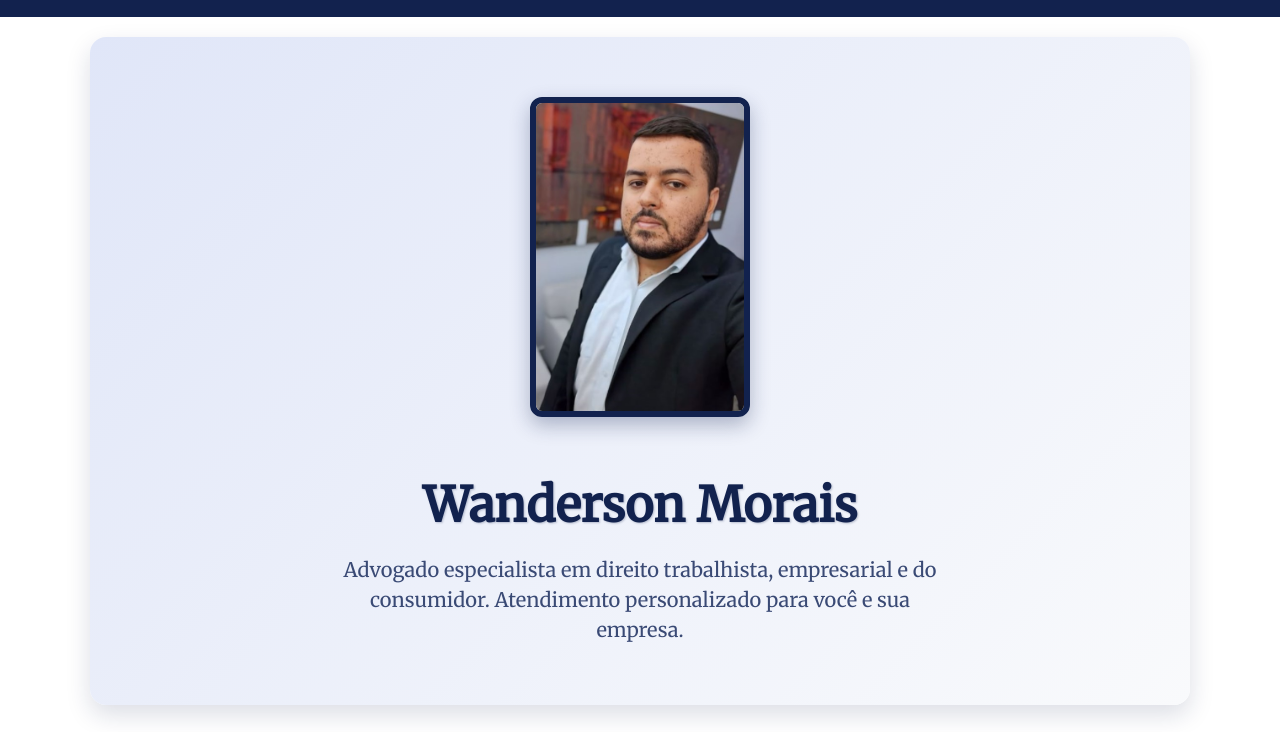
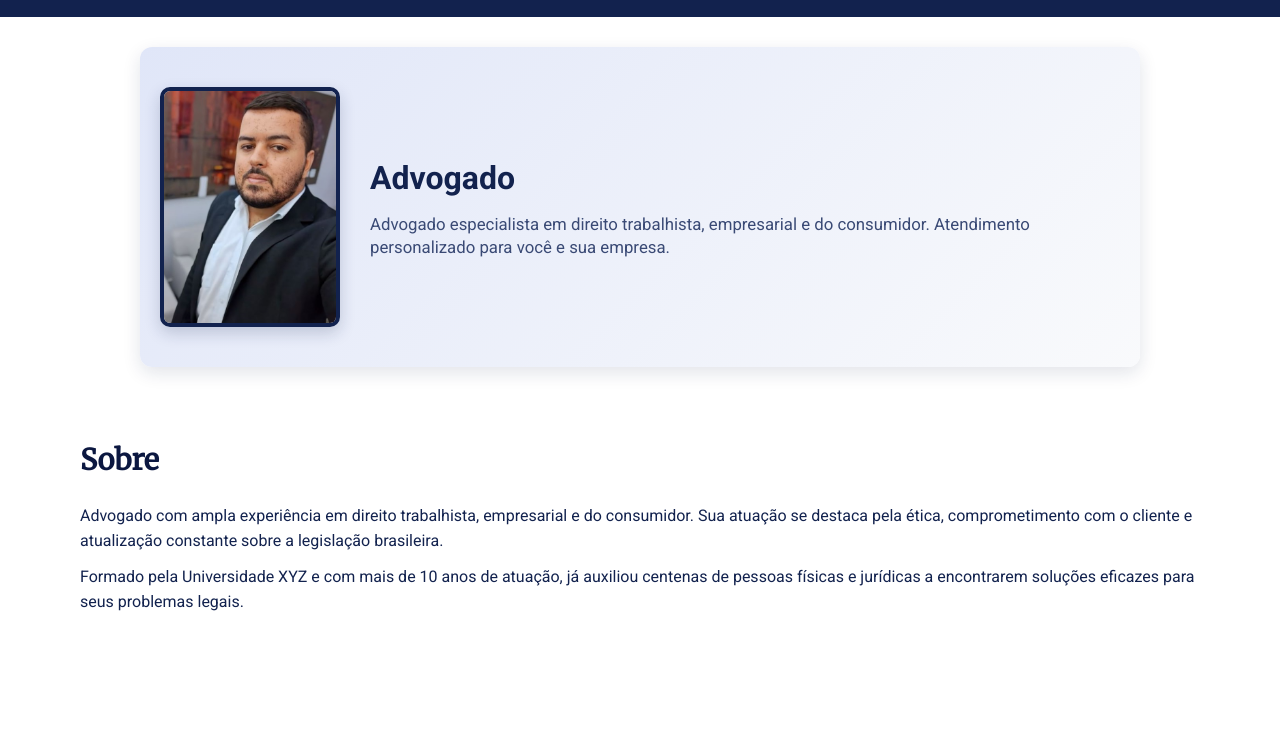
Before and after one commit to ClovisJunioG/Advocacia, a plain HTML site: page index.html in a window 1280 px wide. Shown: the part 65-797 px from the top of the page. Drawn offline with Linux system fonts and the light colour scheme.

Commit message:
Update index.html

```diff
--- a/index.html
+++ b/index.html
@@ -175,64 +175,53 @@
 
    .hero {
   background: linear-gradient(135deg, #e0e6f8 0%, #f9fafc 100%);
-  padding: 60px 30px;
-  border-radius: 16px;
-  box-shadow: 0 10px 25px rgba(18, 34, 78, 0.15);
-  max-width: 1100px;
-  margin: 20px auto 5px;
+  padding: 40px 20px;
+  border-radius: 12px;
+  box-shadow: 0 6px 18px rgba(18, 34, 78, 0.12);
+  max-width: 1000px;
+  margin: 30px auto 10px;
   opacity: 0;
   transform: translateY(20px);
   transition: opacity 0.8s ease, transform 0.8s ease;
 }
 
-.hero.visible {
-  opacity: 1;
-  transform: translateY(0);
-}
-
 .hero-container {
   display: flex;
-  flex-wrap: nowrap;
+  flex-wrap: wrap;
   align-items: center;
-  gap: 50px;
+  gap: 30px;
+  justify-content: center;
 }
 
 .hero-image {
-  flex-shrink: 0;
-  width: 220px;
-  height: 320px;
+  width: 180px;
+  height: 240px;
   object-fit: cover;
-  border-radius: 12px; /* Borda levemente arredondada (quadrada com cantos suaves) */
-  border: 6px solid #12224E;
-  box-shadow: 0 8px 20px rgba(18, 34, 78, 0.3);
+  border-radius: 10px;
+  border: 4px solid #12224E;
+  box-shadow: 0 6px 16px rgba(18, 34, 78, 0.2);
   transition: transform 0.3s ease;
-}
-
-.hero-image:hover,
-.hero-image:focus {
-  transform: scale(1.05);
-  outline: none;
 }
 
 .hero-text {
   flex: 1;
-  font-family: 'Merriweather', serif;
+  max-width: 500px;
+  text-align: left;
+}
+
+.hero-text h1 {
+  font-size: 2rem;
+  font-weight: 800;
+  margin-bottom: 8px;
   color: #12224E;
 }
 
-.hero-text h1 {
-  font-size: 3rem;
-  font-weight: 900;
-  margin-bottom: 12px;
-  text-shadow: 1px 1px 2px rgba(18, 34, 78, 0.25);
+.hero-text p {
+  font-size: 1.05rem;
+  line-height: 1.4;
+  color: #3a4a75;
 }
 
-.hero-text p {
-  font-size: 1.25rem;
-  line-height: 1.5;
-  color: #3a4a75;
-  max-width: 600px;
-}
 
 @media (max-width: 768px) {
   .hero-container {
@@ -437,10 +426,26 @@
   }
       }
      .hero-container {
+  display: flex;
+  flex-wrap: wrap;
+  align-items: center;
+  justify-content: center;
+  gap: 30px;
+  flex-direction: row; /* <- imagem à esquerda, texto à direita */
+}
+
+@media (max-width: 768px) {
+  .hero-container {
     flex-direction: column;
     align-items: center;
     text-align: center;
   }
+
+  .hero-text {
+    text-align: center;
+  }
+}
+
       .hero-text {
         max-width: 100%;
       }
@@ -480,7 +485,7 @@
   <div class="hero-container">
     <img src="wanderson-morais.jpg" alt="Foto do advogado Wanderson Morais" class="hero-image" />
     <div class="hero-text">
-      <h1>Wanderson Morais</h1>
+      <h1>Advogado</h1>
       <p>Advogado especialista em direito trabalhista, empresarial e do consumidor. Atendimento personalizado para você e sua empresa.</p>
     </div>
   </div>
@@ -488,7 +493,7 @@
     <section id="sobre" tabindex="-1" aria-labelledby="sobre-title">
   <h2 id="sobre-title">Sobre</h2>
   <p>
-    Wanderson Morais é advogado com ampla experiência em direito trabalhista, empresarial e do consumidor. Sua atuação se destaca pela ética, comprometimento com o cliente e atualização constante sobre a legislação brasileira.
+    Advogado com ampla experiência em direito trabalhista, empresarial e do consumidor. Sua atuação se destaca pela ética, comprometimento com o cliente e atualização constante sobre a legislação brasileira.
   </p>
   <p style="margin-top: 10px;">
     Formado pela Universidade XYZ e com mais de 10 anos de atuação, já auxiliou centenas de pessoas físicas e jurídicas a encontrarem soluções eficazes para seus problemas legais.
```
Lines whose indentation alone changed are shown as unchanged.
